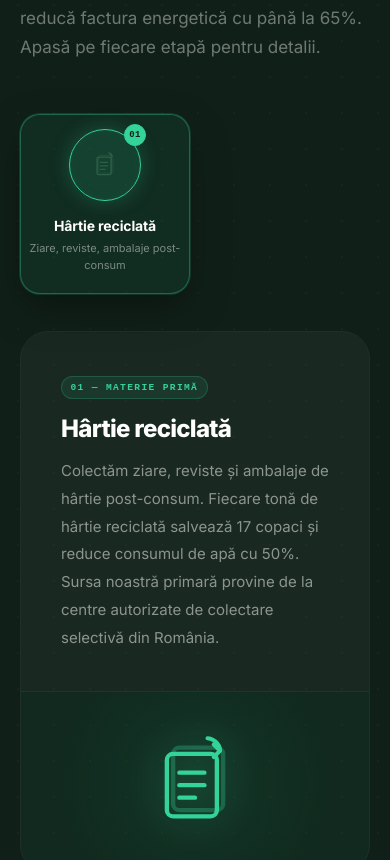
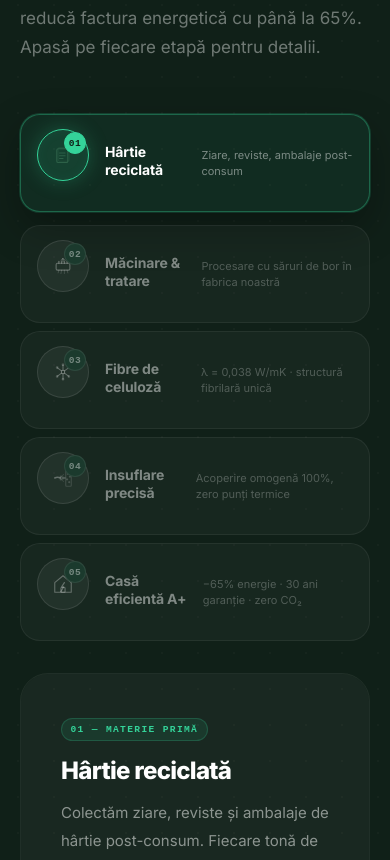
Before and after one commit to Franky222221/cellaris.ro, a Next.js app: page / in a window 390 px wide. Shown: the part 1947-2807 px from the top of the page. Built offline with nearby package versions, Linux system fonts and the light colour scheme.

Commit message:
Fix journey mobile layout (show all 5 steps vertical) + remove ISOCELL
Co-Authored-By: Claude Sonnet 4.6 <noreply@anthropic.com>

```diff
--- a/app/despre-noi/page.tsx
+++ b/app/despre-noi/page.tsx
@@ -56,7 +56,7 @@ const timeline = [
   { an: '2018', eveniment: 'Fondarea CELLARIS', desc: 'Andrei Ionescu fondează CELLARIS cu o echipă de 4 persoane și primul utilaj de insuflare din producție proprie.' },
   { an: '2019', eveniment: 'Primele 100 de proiecte', desc: 'Expansiune rapidă în zona București-Ilfov. Achiziționarea primului parc de utilaje profesionale pentru montaj.' },
   { an: '2020', eveniment: '500 proiecte finalizate', desc: 'CELLARIS depășește 500 de proiecte și se extinde în județele Prahova, Dâmbovița și Giurgiu.' },
-  { an: '2021', eveniment: 'Parteneriat ISOCELL', desc: 'Parteneriat strategic cu producătorul austriac ISOCELL pentru calificarea ca distribuitor oficial în România.' },
+  { an: '2021', eveniment: 'Extindere națională', desc: 'CELLARIS se extinde în 15 județe noi și achiziționează 3 utilaje suplimentare pentru a face față cererii în creștere.' },
   { an: '2022', eveniment: 'Certificare nZEB', desc: 'CELLARIS obține certificarea oficială pentru sisteme de construcții cu consum de energie aproape zero (nZEB), prima din sectorul izolațiilor din celuloză din România.' },
   { an: '2023', eveniment: '1500+ proiecte', desc: 'Echipa ajunge la 35 de angajați și operaționalizează un al doilea depozit regional în Ploiești.' },
   { an: '2025', eveniment: '3000+ proiecte', desc: 'CELLARIS devine liderul pieței de izolații din celuloză din România, cu o rată de recomandare de 94% din clienții existenți.' },
--- a/css/responsive.css
+++ b/css/responsive.css
@@ -79,11 +79,17 @@
   .trust-bar__inner { justify-content: center; gap: 1rem; }
   .trust-bar__sep { display: none; }
 
-  .journey__track { grid-template-columns: repeat(2, 1fr); gap: .75rem; }
+  .journey__track { grid-template-columns: 1fr; gap: .625rem; }
+  .journey__track > .journey__step { flex-direction: row; align-items: center; text-align: left; padding: .875rem 1rem; gap: 1rem; }
+  .journey__step-icon-wrap { flex-shrink: 0; width: 52px; height: 52px; }
+  .journey__step-icon-wrap svg { width: 22px; height: 22px; }
+  .journey__step-num { font-size: 0.6rem; top: 2px; right: 2px; }
   .journey__track > .journey__step:nth-child(4),
   .journey__track > .journey__step:nth-child(5),
-  .journey__track > .journey__step:nth-child(6) { display: none; }
+  .journey__track > .journey__step:nth-child(6) { display: flex; }
   .journey__rail { display: none; }
+  .journey__detail.is-visible { grid-template-columns: 1fr; }
+  .journey__detail-visual { display: none; }
 
   .stats__grid { grid-template-columns: repeat(2, 1fr); }
 
@@ -117,11 +123,11 @@
   .stats__item { border-right: none; }
   .stats__item:nth-child(odd) { border-right: 1px solid rgba(255,255,255,.06); }
 
-  .journey__track { grid-template-columns: 1fr 1fr; gap: .625rem; }
+  .journey__track { grid-template-columns: 1fr; gap: .5rem; }
   .journey__track > .journey__step:nth-child(3),
   .journey__track > .journey__step:nth-child(4),
   .journey__track > .journey__step:nth-child(5),
-  .journey__track > .journey__step:nth-child(6) { display: none; }
+  .journey__track > .journey__step:nth-child(6) { display: flex; }
 
   .process__steps { grid-template-columns: 1fr; }
 
```
